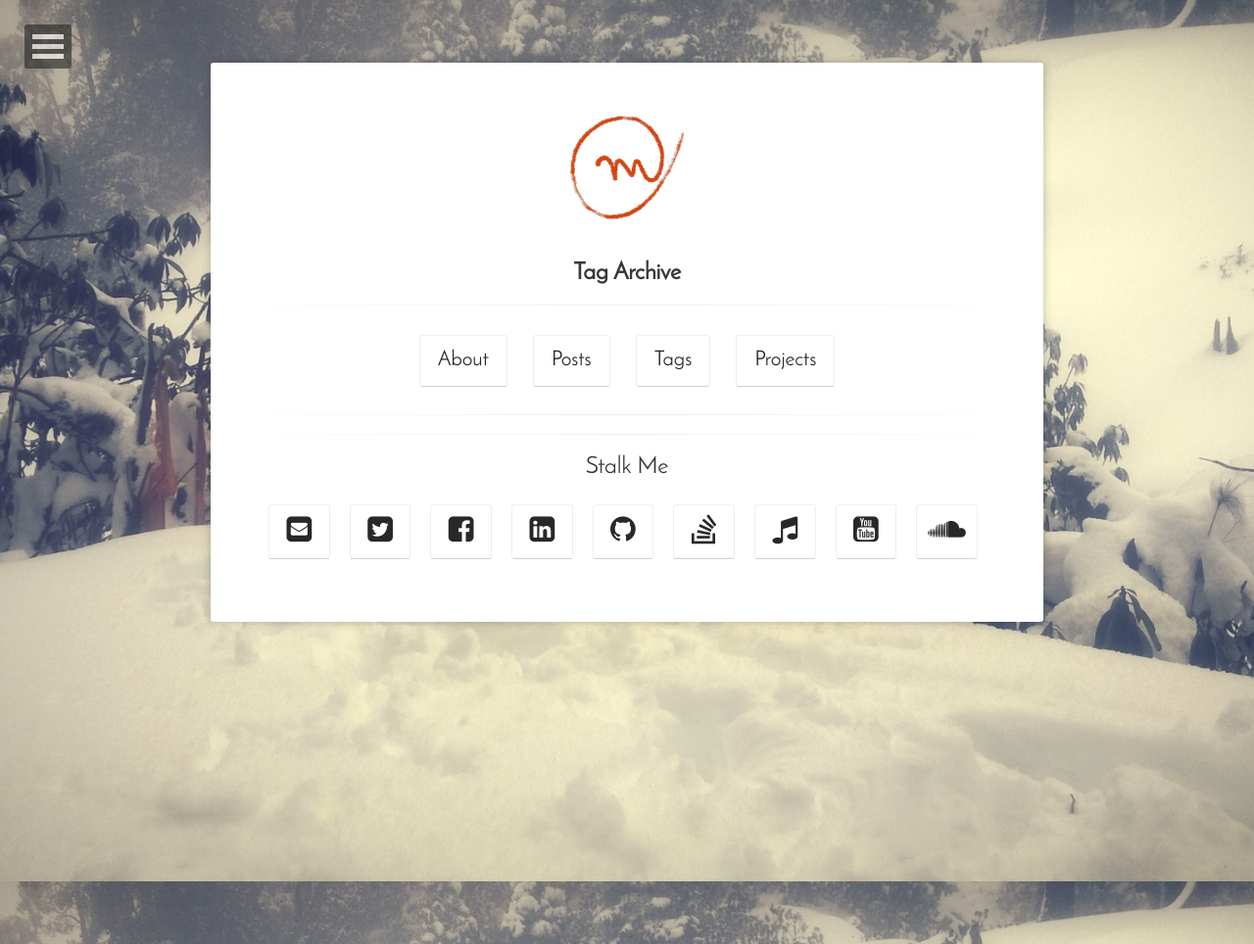
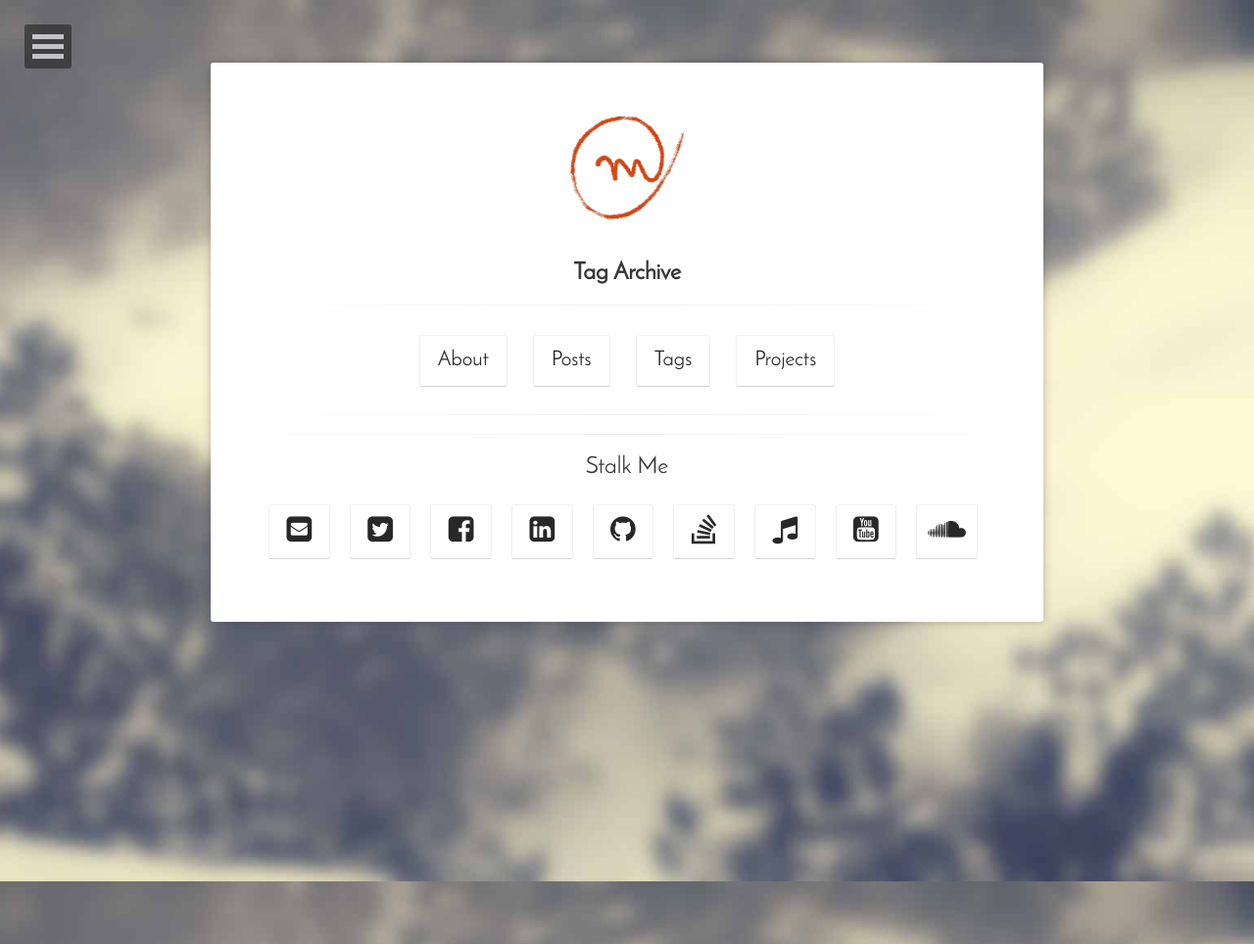
Before and after one commit to manikantareddyd/site-jekyll, a Jekyll site: the page built from tags/index.html, in a window 1280 px wide. Shown: the whole page at 98% size. Built offline with Jekyll 4.4.1, drawn with Linux system fonts in a browser that asks for light colours.

Commit message:
Improvements in BG image

```diff
--- a/_sass/normalize.scss
+++ b/_sass/normalize.scss
@@ -117,9 +117,13 @@
 /* Embedded content
    ========================================================================== */
 
+
 img {
+	opacity: 1;
+	transition: opacity 0.3s;
   border-style: none;
 }
+
 
 svg:not(:root) {
   overflow: hidden;
```
Also changed, not shown: _includes/footer.html (added), assets/img/logo.png, assets/img/placeholder-big-b.jpg (deleted), assets/img/placeholder-big-b2.jpg (deleted), assets/img/placeholder-big.jpg, assets/img/placeholder-big.jpg.png (added), 1 other file.
